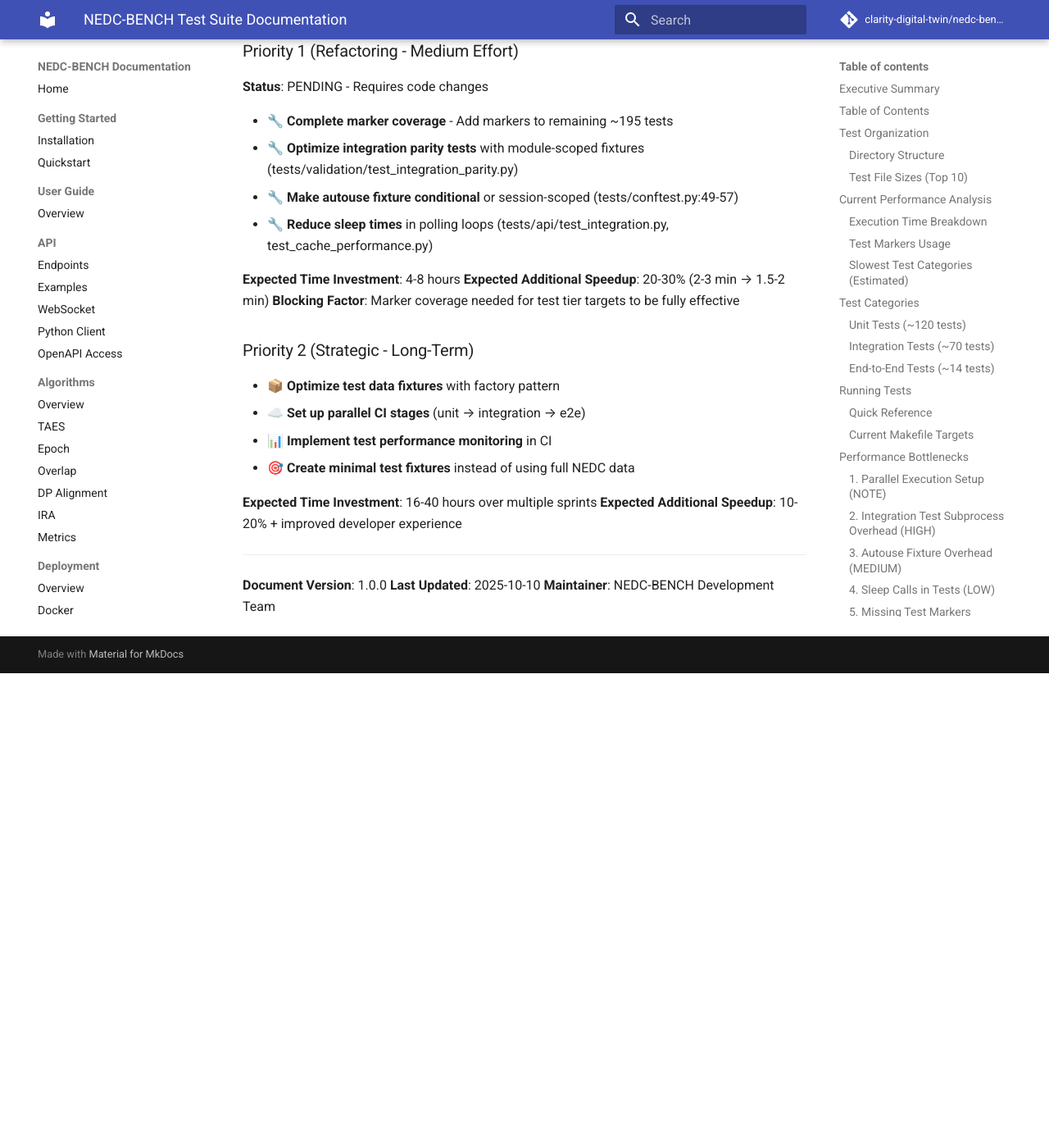
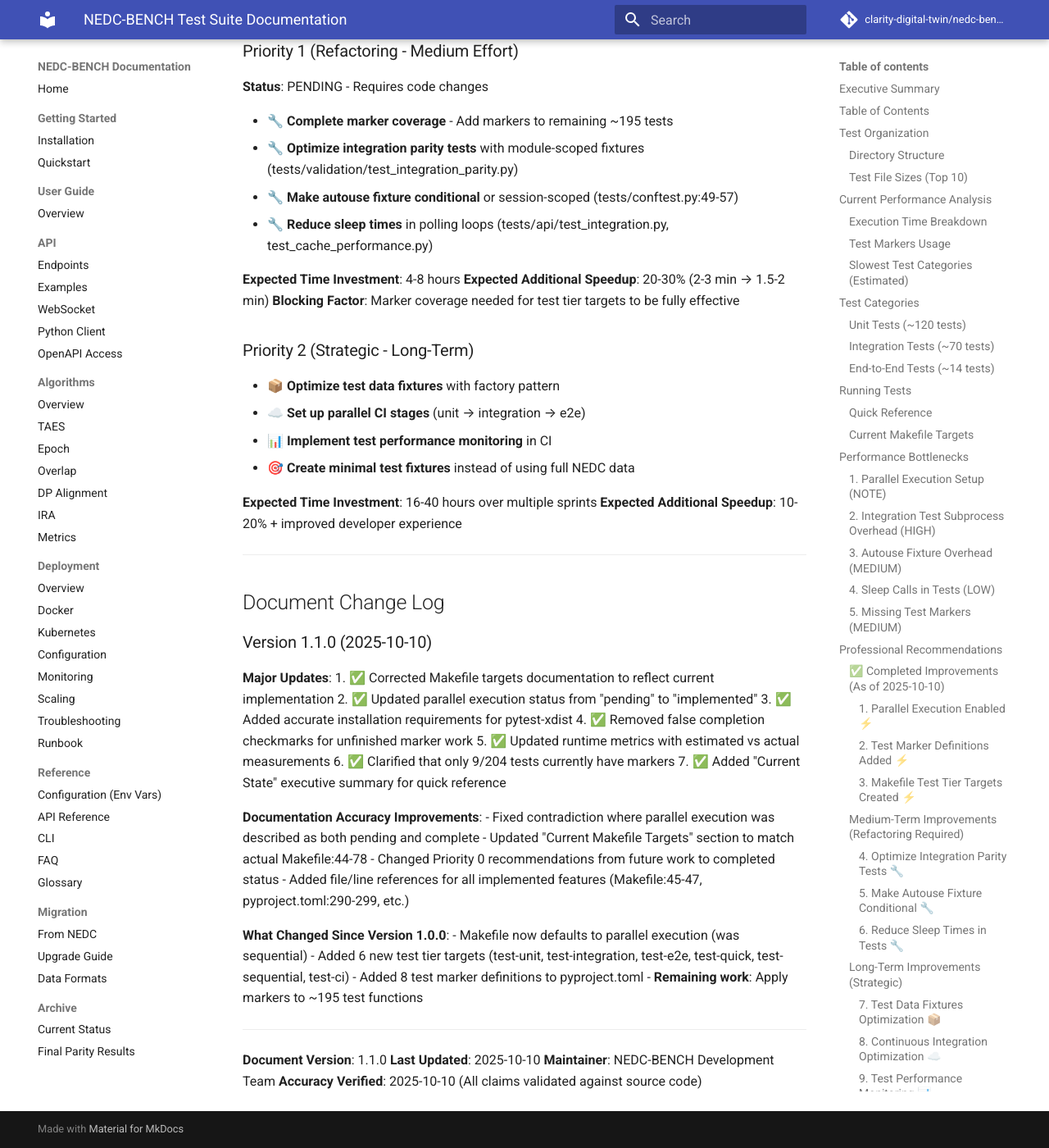
Before and after one commit to Clarity-Digital-Twin/nedc-bench, an MkDocs documentation site: the page built from docs/TESTING.md, in a window 1280 px wide and 1400 px high, scrolled down 17612 px. Shown: the whole window at 82% size. Built offline with MkDocs 1.6.1 and Material for MkDocs 9.7.7, drawn with Linux system fonts in a browser that asks for light colours; comment, search, counter and statistics services are not loaded; before the commit the page ends 18433 px from its top, so only the background shows below that.

Commit message:
Update TESTING.md to version 1.1.0 with comprehensive changes
- Added a change log for version 1.1.0, detailing major updates including corrected Makefile documentation, updated parallel execution status, and accurate installation requirements for pytest-xdist.
- Improved documentation accuracy by fixing contradictions, updating sections to reflect completed work, and adding file references for implemented features.
- Noted remaining work on applying markers to approximately 195 test functions, enhancing clarity for contributors.

```diff
--- a/docs/TESTING.md
+++ b/docs/TESTING.md
@@ -852,6 +852,34 @@
 
 ---
 
-**Document Version**: 1.0.0
+## Document Change Log
+
+### Version 1.1.0 (2025-10-10)
+
+**Major Updates**:
+1. ✅ Corrected Makefile targets documentation to reflect current implementation
+2. ✅ Updated parallel execution status from "pending" to "implemented"
+3. ✅ Added accurate installation requirements for pytest-xdist
+4. ✅ Removed false completion checkmarks for unfinished marker work
+5. ✅ Updated runtime metrics with estimated vs actual measurements
+6. ✅ Clarified that only 9/204 tests currently have markers
+7. ✅ Added "Current State" executive summary for quick reference
+
+**Documentation Accuracy Improvements**:
+- Fixed contradiction where parallel execution was described as both pending and complete
+- Updated "Current Makefile Targets" section to match actual Makefile:44-78
+- Changed Priority 0 recommendations from future work to completed status
+- Added file/line references for all implemented features (Makefile:45-47, pyproject.toml:290-299, etc.)
+
+**What Changed Since Version 1.0.0**:
+- Makefile now defaults to parallel execution (was sequential)
+- Added 6 new test tier targets (test-unit, test-integration, test-e2e, test-quick, test-sequential, test-ci)
+- Added 8 test marker definitions to pyproject.toml
+- **Remaining work**: Apply markers to ~195 test functions
+
+---
+
+**Document Version**: 1.1.0
 **Last Updated**: 2025-10-10
 **Maintainer**: NEDC-BENCH Development Team
+**Accuracy Verified**: 2025-10-10 (All claims validated against source code)
```
